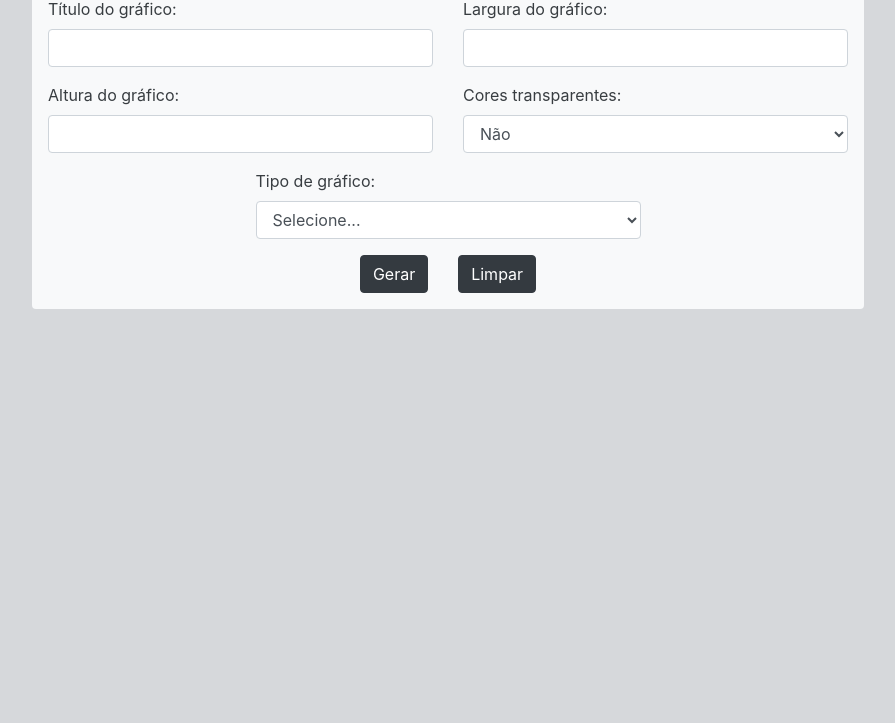
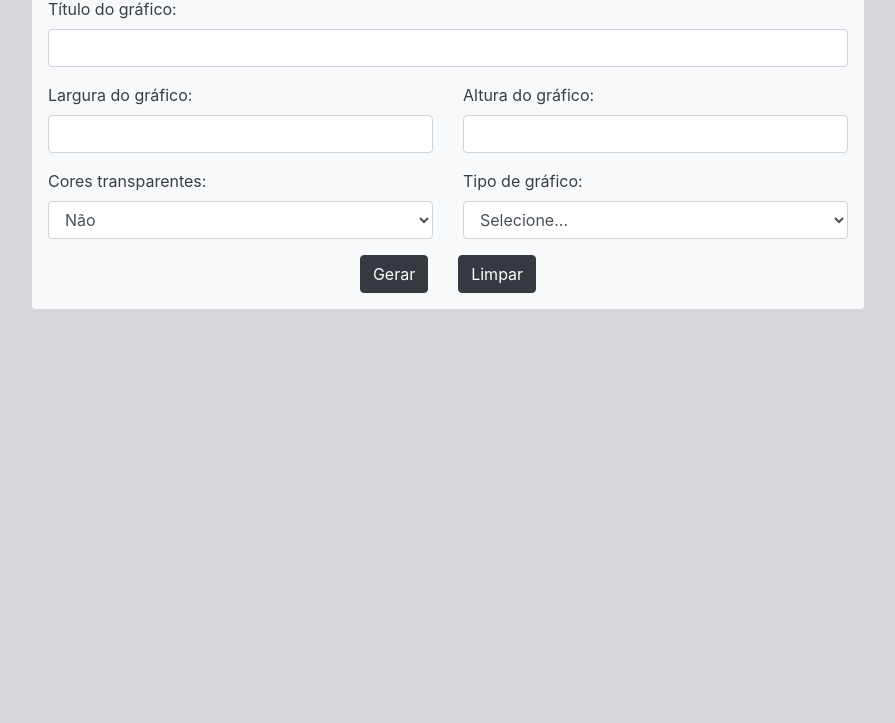
Before and after one commit to Ayrtonms/ayrtonms.github.io, a plain HTML site: page charter/index.html in a window 1280 px wide. Shown: the part 77-800 px from the top of the page, without its empty margins (192-1087 px from the left). Drawn offline with nearby package versions, Linux system fonts and the light colour scheme.

Commit message:
Update index.html

```diff
--- a/charter/index.html
+++ b/charter/index.html
@@ -17,7 +17,7 @@
 
                 <form id="form" @submit.prevent="generate" @reset.prevent="reset">
                     <div class="row justify-content-center">
-                        <div class="form-group col-12 col-sm-6">
+                        <div class="form-group col-12">
                             <label for="title">Título do gráfico:</label>
                             <input type="text" id="title" v-model="title" class="form-control" />
                         </div>
```
